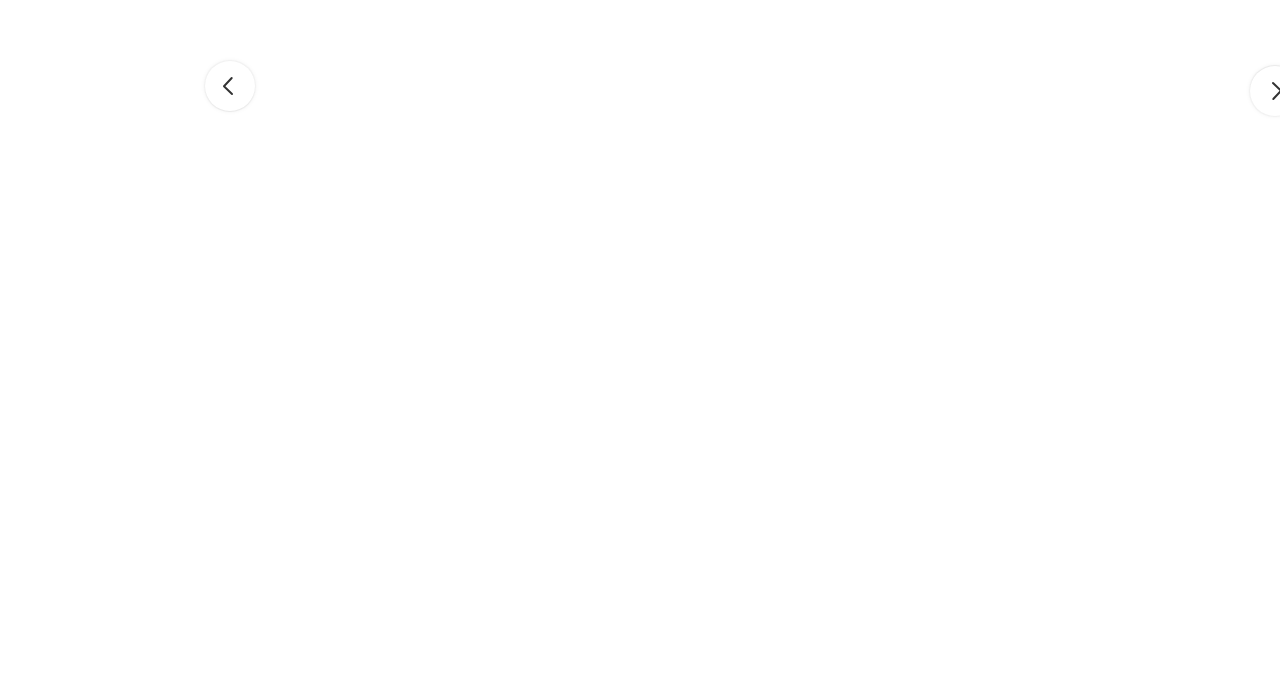
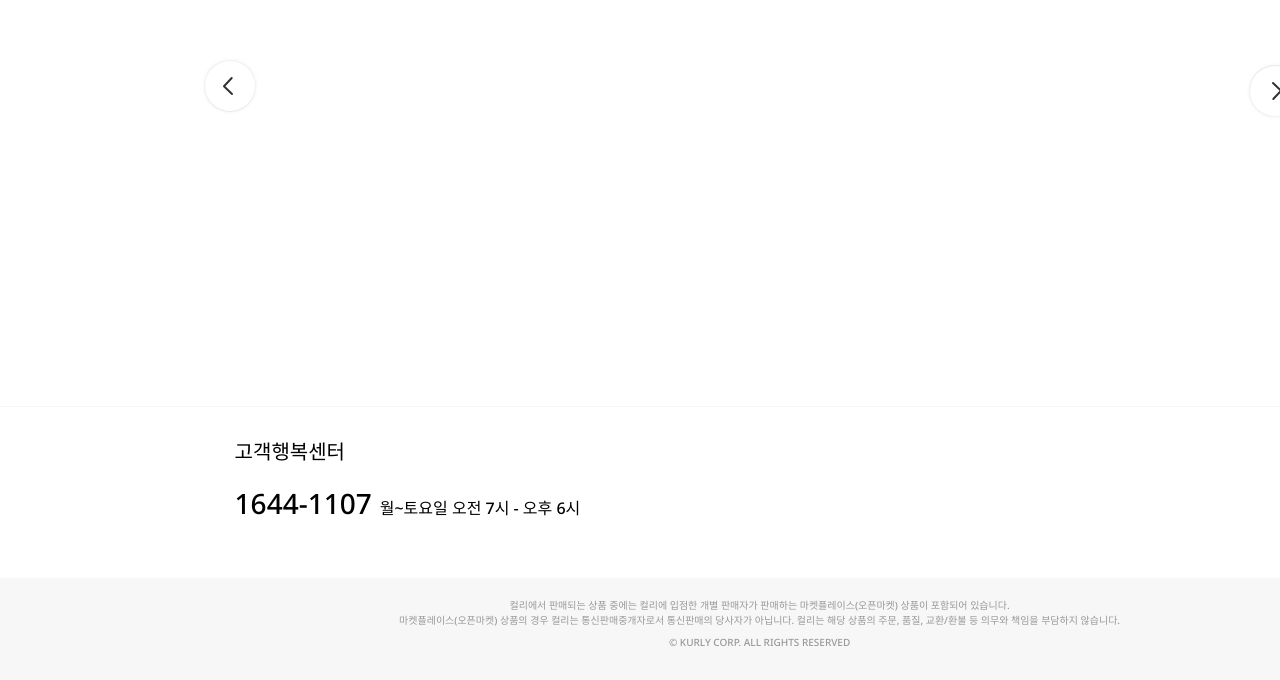
Before and after one commit to eunji0/React_kurly, a React (Create React App) app in the folder clonekurly/: page / in a window 1280 px wide. Shown: the part 1328-2008 px from the top of the page. Before the commit the page ends 1747 px from the top, so only its background shows below. Built offline with nearby package versions, Linux system fonts and the light colour scheme; the HTML template or start-up script is replaced by a standard one.

Commit message:
kur 1/24

```diff
--- a/clonekurly/src/App.js
+++ b/clonekurly/src/App.js
@@ -4,6 +4,7 @@ import Content from "./Page/Content";
 import Signup from "./Page/Signup";
 import Login from "./Page/Login";
 import New from "./Page/New";
+import Footer from "./component/Footer";
 
 
 function App() {
@@ -17,6 +18,7 @@ function App() {
          <Route path="login" element={<Login/>}/>
          <Route path="/new" element={<New/>}/>
       </Routes>
+      <Footer/>
       </BrowserRouter>
     </div>
   );
--- a/clonekurly/src/Page/Content.jsx
+++ b/clonekurly/src/Page/Content.jsx
@@ -63,7 +63,7 @@ const CountBox = styled.div`
     font-weight: 400;
     border-radius: 12px;
     position: absolute;
-    top: 480px;
+    top: 320px;
     left: 1100px;
     `
 
--- a/clonekurly/src/component/Footer.jsx
+++ b/clonekurly/src/component/Footer.jsx
@@ -0,0 +1,72 @@
+import React from "react";
+import styled from "styled-components";
+
+const FooterAll = styled.div`
+    padding-top: 30px;
+    border-top: 1px solid rgb(247, 247, 247);
+`
+
+const TopAll = styled.div`
+    width: 1050px;
+    margin: 0px auto;
+`
+
+const BottomAll = styled.div`
+    padding: 20px 0px 30px;
+    font-size: 10px;
+    line-height: 15px;
+    text-align: center;
+    background-color: rgb(247, 247, 247);
+    color: rgb(153, 153, 153);
+`
+
+const TopS = styled.div`
+    display: flex;
+    justify-content: space-between;
+    overflow: hidden;
+    padding-bottom: 30px;
+`
+
+const TxttopA = styled.h2`
+    padding-bottom: 17px;
+    font-weight: 500;
+    font-size: 20px;
+    line-height: 29px;
+`
+
+const TxtAa = styled.div`
+        display: block;
+    padding-bottom: 20px;
+    font-size: 28px;
+    line-height: 40px;
+    font-weight: 700px;
+`
+
+const TxtTb = styled.span`
+    margin-left: 8px;
+    font-weight: normal;
+    font-size: 16px;
+`
+
+export default function Footer(){
+    return(
+        <div>
+            <FooterAll>
+                <TopAll>
+                    <TopS>
+                        <div>
+                            <TxttopA>고객행복센터</TxttopA>
+                            <TxtAa>1644-1107<TxtTb>월~토요일 오전 7시 - 오후 6시</TxtTb></TxtAa>
+                        </div>
+                        <div></div>
+                    </TopS>
+                </TopAll>
+                <BottomAll>
+                컬리에서 판매되는 상품 중에는 컬리에 입점한 개별 판매자가 판매하는 마켓플레이스(오픈마켓) 상품이 포함되어 있습니다.<br/>마켓플레이스(오픈마켓) 상품의 경우 컬리는 통신판매중개자로서 통신판매의 당사자가 아닙니다. 컬리는 해당 상품의 주문, 품질, 교환/환불 등 의무와 책임을 부담하지 않습니다.
+                <div style={{display:"block", paddingTop:"7px"}}>© KURLY CORP. ALL RIGHTS RESERVED</div>
+                </BottomAll>
+            </FooterAll>
+        </div>
+
+    )
+}
--- a/clonekurly/src/component/Header.jsx
+++ b/clonekurly/src/component/Header.jsx
@@ -11,7 +11,7 @@ import {useState, useEffect} from "react";
 const StyledSearch = styled.button`
   background-color: transparent;
   border: none;
-  padding-top: 5px;
+  padding-top: 2px;
 `;
 
 const MainTop = styled.div`
@@ -270,6 +270,13 @@ const FakeSearchimg = styled.div`
     border: none;
 `
 
+const Fakeinsert = styled.div`
+    position: relative;
+    left: 25px;
+    display: flex;
+    flex-direction: row;
+`
+
 export default function Header() {
     //호버
     const [isboxHovering, setIsboxHovering] = useState(0);
@@ -333,7 +340,7 @@ export default function Header() {
                                 <div style={{marginRight:"14px", marginTop:"3px"}}>{isboxHovering ? <MenuClick/> : <Menu/>}</div>
                                 <Menutxt className="menu-txt">카테고리</Menutxt>
                             </Category>
-                            <HeaderMenu className="menu" style={{right: scrollPosition < 40 ? "0px":"105px"}}>
+                            <HeaderMenu className="menu" style={{right: scrollPosition < 40 ? "0px":"95px"}}>
                                 <Link to="/new"><Menutxt className="menu-txt tt" style={{width: scrollPosition <40 ? "150px":"120px"}}><Txtunder>신상품</Txtunder></Menutxt></Link>
                                 <Menutxt className="menu-txt tt" style={{width: scrollPosition <40 ? "150px":"120px"}}><Txtunder>베스트</Txtunder></Menutxt>
                                 <Menutxt className="menu-txt tt" style={{width: scrollPosition <40 ? "150px":"120px"}}><Txtunder>알뜰쇼핑</Txtunder></Menutxt>
@@ -344,11 +351,20 @@ export default function Header() {
                                     </FakeBox>
                                 }
                             </HeaderMenu>
-                            <div className="guide">
+                            {
+                                scrollPosition < 40 ? <div className="guide">
                                 <Guideline className="guideline">
                                     <Guidetxt className="guidetxt">샛별・택배<Guidetxt2 className="guidetxt2">배송안내</Guidetxt2></Guidetxt>
                                 </Guideline>
+                            </div> : <div>
+                            <Fakeinsert className="tin12-la">
+                                <AddressImg className="address mainicon"></AddressImg>
+                                <HeartImg className="like mainicon"></HeartImg>
+                                <CartImg className="cart mainicon"></CartImg>
+                            </Fakeinsert>
                             </div>
+                            }
+
                         </div>
                     </Topin2>
                 </Topinner>
```
